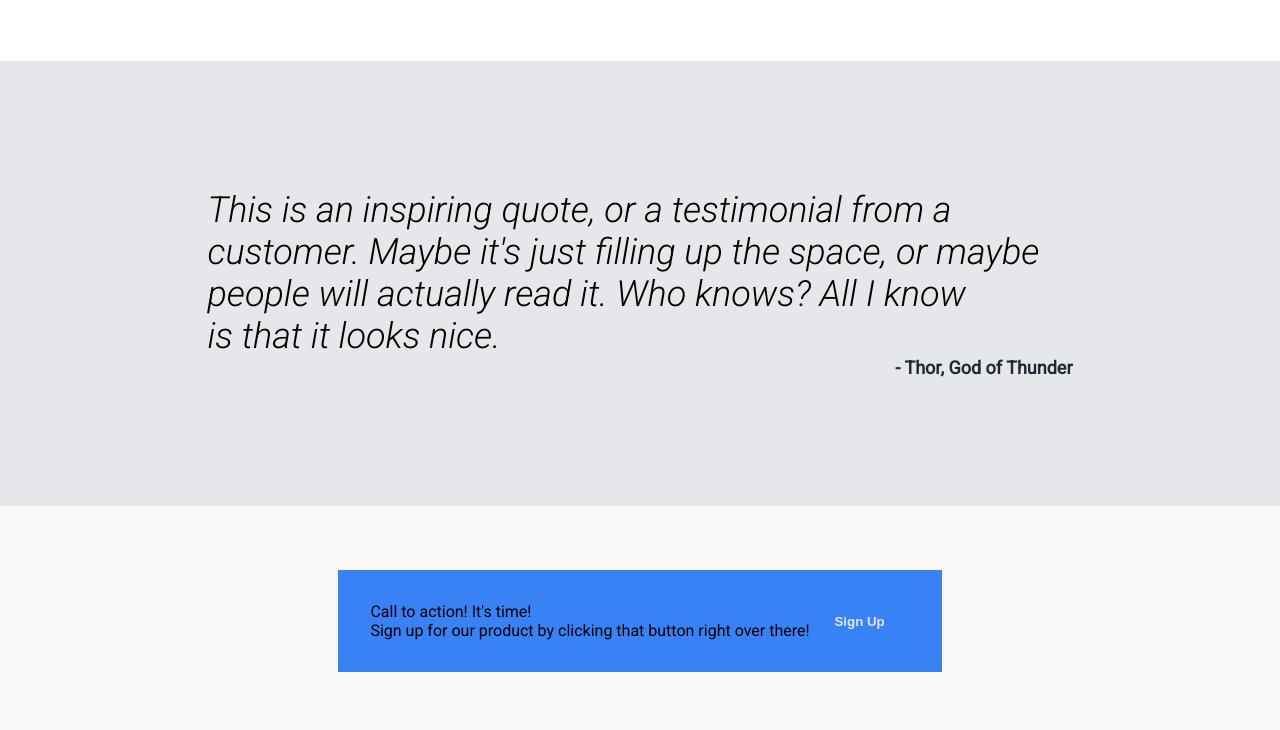
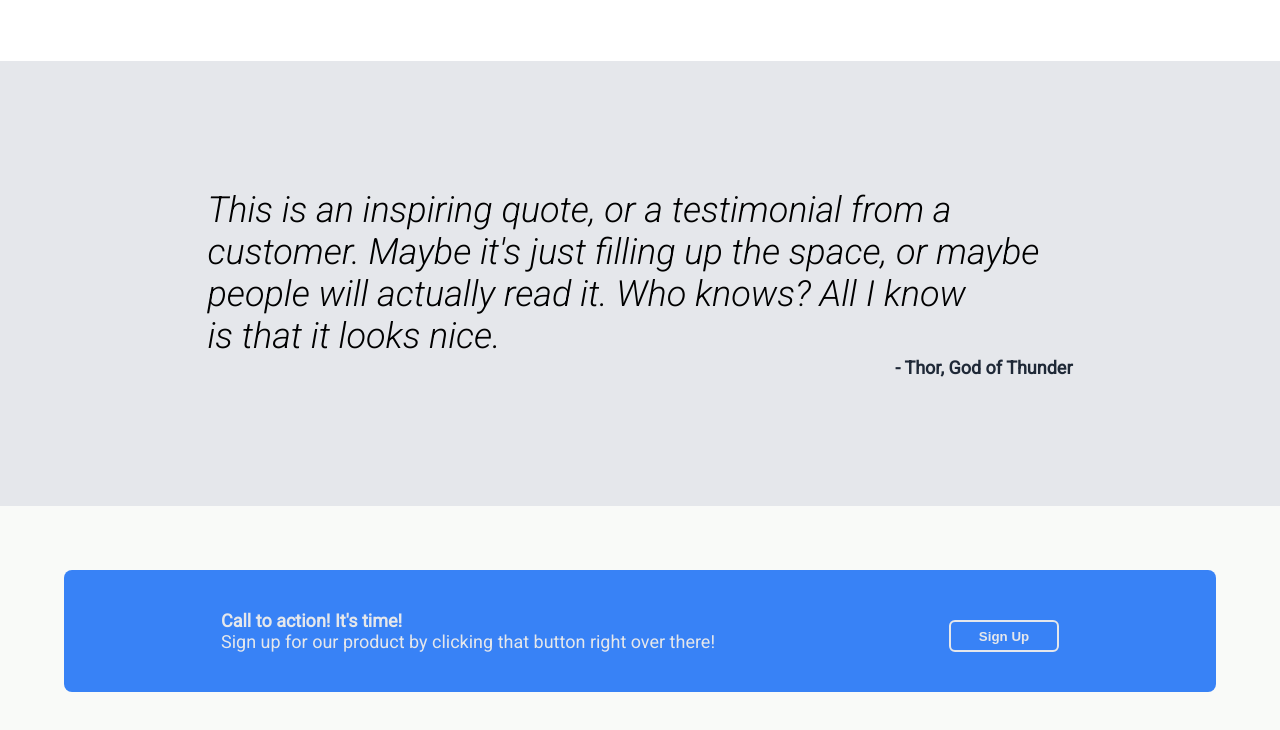
Before and after one commit to BananaWafflez/landing-page, a plain HTML site: page index.html in a window 1280 px wide. Shown: the part 808-1538 px from the top of the page. Drawn offline with Linux system fonts and the light colour scheme.

Commit message:
Finished call-to-action text box

```diff
--- a/index.html
+++ b/index.html
@@ -69,7 +69,7 @@
             <div class="actiontext"> Call to action! It's time!
                 <div class="signup">Sign up for our product by clicking that button right over there!</div>
             </div>
-            <button class="signup">Sign Up</button>
+            <button class="signupbutton">Sign Up</button>
         </div>
     </div>
 </body>
--- a/style.css
+++ b/style.css
@@ -159,16 +159,38 @@ button{
     background-color: #f9faf8;
     justify-content: center;
     align-items: center;
+    flex: 1;
+
 }
 .actioncall{
-    padding: 32px;
+    padding: 40px;
     display: flex;
     background-color: #3882f6;
+    justify-content: space-around;
+    flex:1;
+    border-radius: 8px;
 
 }
 .actiontext{
-
+    color:#E5E7EB;
+    font-weight: bolder;
     align-self: flex-end;
     display: flex;
     flex-direction: column;
+    font-size: 18px;
+
 }
+.signupbutton{
+    border: 2px;
+    border-style: solid;
+    border-radius: 6px;
+    border-color: #E5E7EB;
+    padding:0;
+    margin-top: auto;
+    text-align: center;
+    height:32px;
+    width: 110px;
+}
+.signup{
+    font-weight: 100;
+}
```
